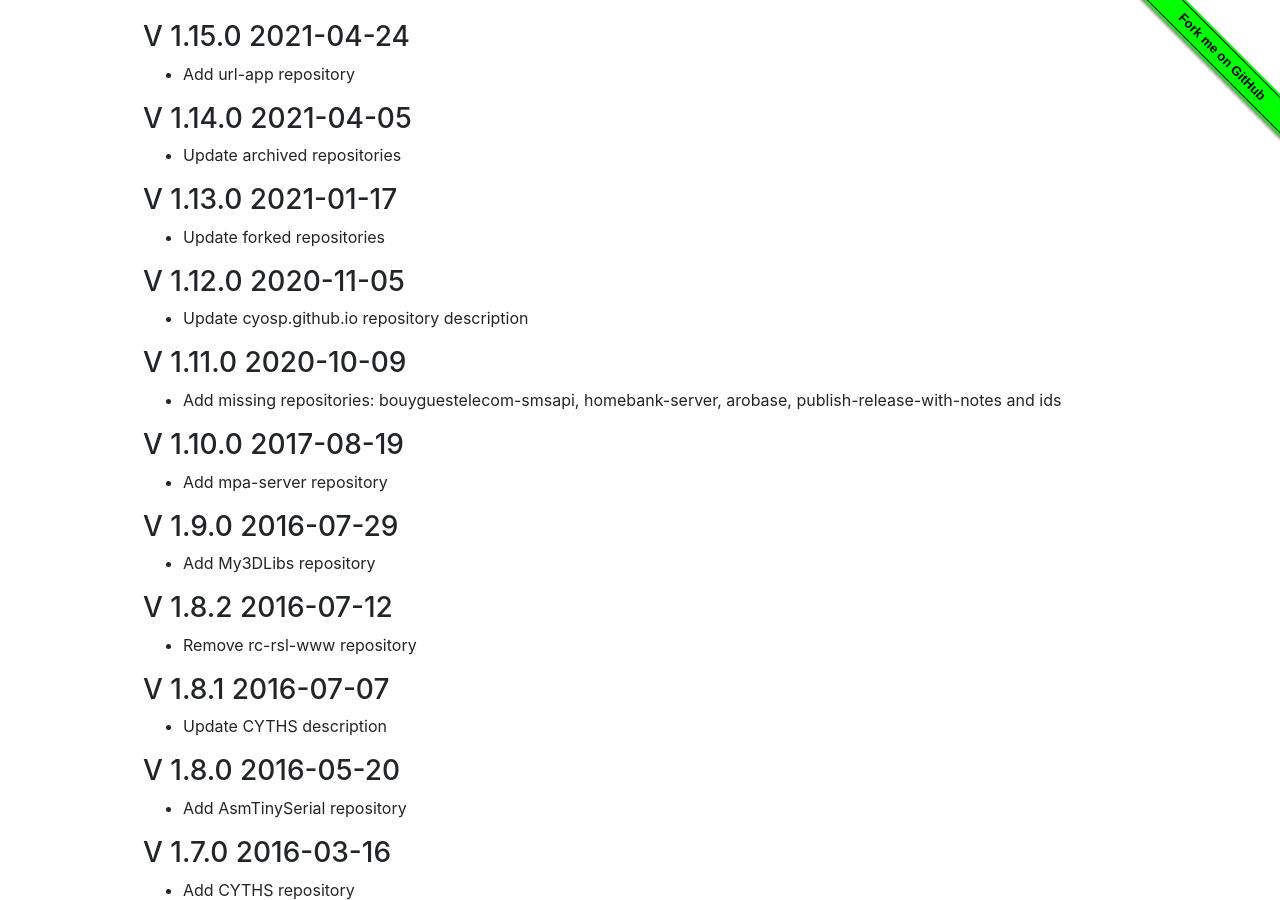
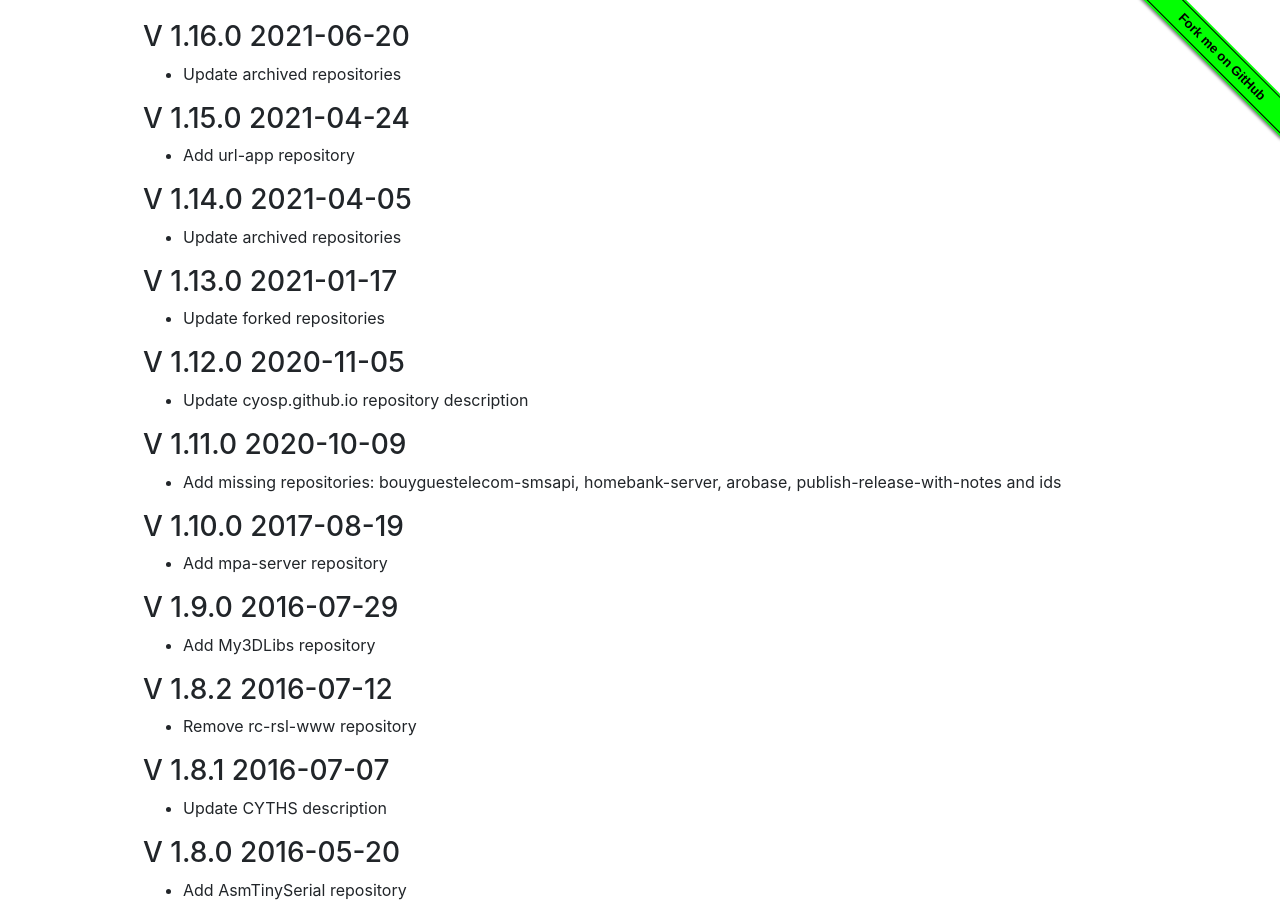
Before and after one commit to cyosp/cyosp.github.io, a Jekyll site: the page built from CHANGES.md, in a window 1280 px wide and 900 px high. Built offline with Jekyll 4.4.1, drawn with Linux system fonts in a browser that asks for light colours; our own code applies the rules of GitHub Pages for plain Markdown files.

Commit message:
Update archived repositories

```diff
--- a/CHANGES.md
+++ b/CHANGES.md
@@ -1,3 +1,6 @@
+### V 1.16.0 2021-06-20
+- Update archived repositories
+
 ### V 1.15.0 2021-04-24
 - Add url-app repository
 
```
